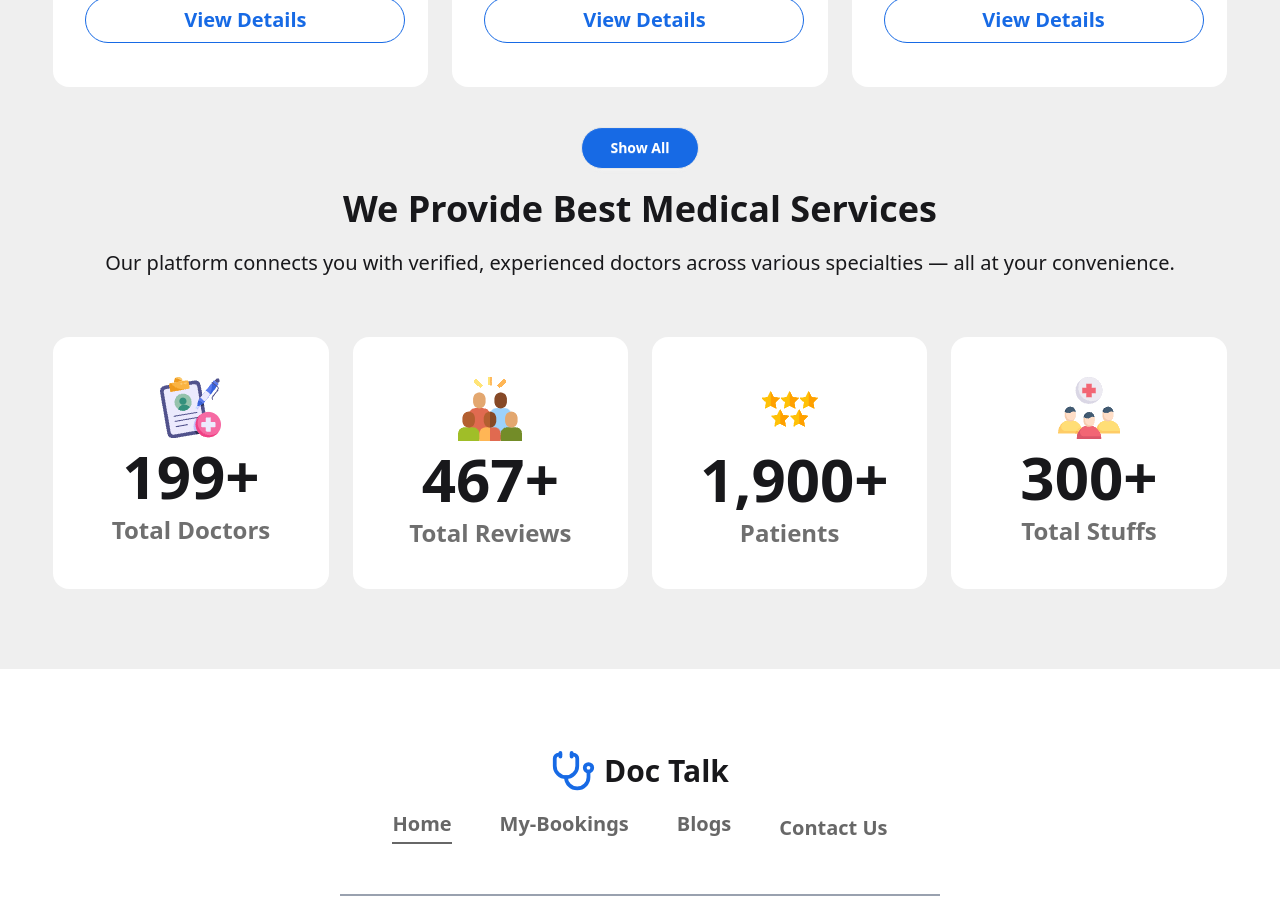
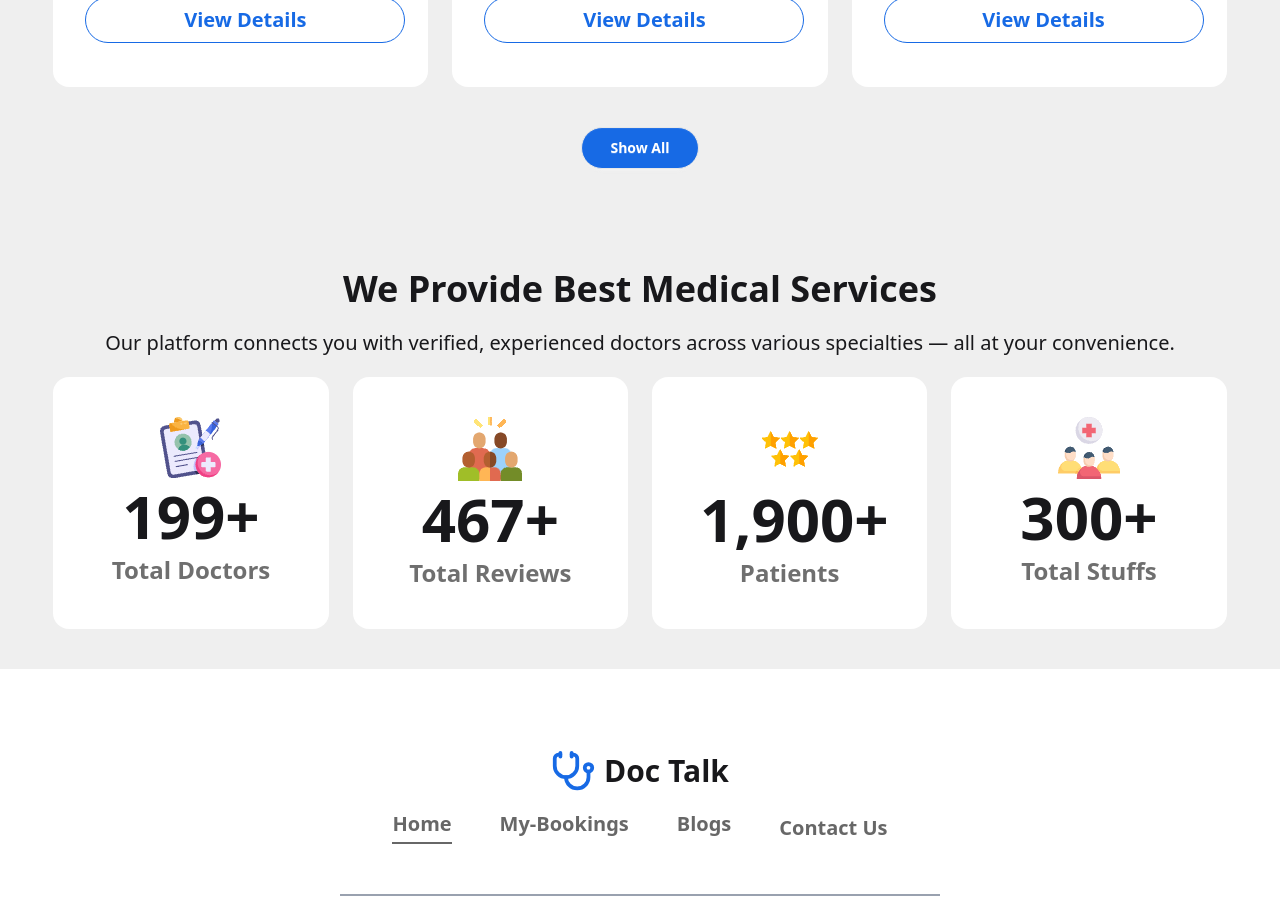
Before and after one commit to noboKumar/Doc-Talk, a React (Vite) app: page / in a window 1280 px wide. Shown: the part 2600-3524 px from the top of the page. Built offline with nearby package versions, Linux system fonts and the light colour scheme.

Commit message:
fix count up component

```diff
--- a/src/Pages/Home.jsx
+++ b/src/Pages/Home.jsx
@@ -1,16 +1,18 @@
-import React from 'react';
-import HeroSection from '../components/HeroSection';
-import DoctorsSection from '../components/DoctorsSection';
-import { useLoaderData } from 'react-router';
+import React from "react";
+import HeroSection from "../components/HeroSection";
+import DoctorsSection from "../components/DoctorsSection";
+import { useLoaderData } from "react-router";
+import CountUpCards from "../components/Ui/CountUpCards";
 
 const Home = () => {
-    const data = useLoaderData()
-    return (
-        <div className='bg-[#EFEFEF]'>
-            <HeroSection></HeroSection>
-            <DoctorsSection data={data}></DoctorsSection>
-        </div>
-    );
+  const data = useLoaderData();
+  return (
+    <div className="bg-[#EFEFEF]">
+      <HeroSection></HeroSection>
+      <DoctorsSection data={data}></DoctorsSection>
+      <CountUpCards></CountUpCards>
+    </div>
+  );
 };
 
 export default Home;
--- a/src/components/DoctorsSection.jsx
+++ b/src/components/DoctorsSection.jsx
@@ -36,17 +36,7 @@ const DoctorsSection = ({ data }) => {
           onClick={() => setShowAll(!showAll)}
           name={showAll ? "Show Less" : "Show All"}
         ></Button>
-        <div className="space-y-5 py-5">
-          <h1 className="text-2xl md:text-4xl font-bold">
-            We Provide Best Medical Services
-          </h1>
-          <p className="md:text-xl">
-            Our platform connects you with verified, experienced doctors across
-            various specialties — all at your convenience.{" "}
-          </p>
-        </div>
       </div>
-      <CountUpCards />
     </div>
   );
 };
--- a/src/components/Ui/CountUpCards.jsx
+++ b/src/components/Ui/CountUpCards.jsx
@@ -7,34 +7,51 @@ import CountUp from "react-countup";
 
 const CountUpCards = () => {
   return (
+    <div className="w-11/12 mx-auto pb-10">
+      <div className="space-y-5 py-5 text-center">
+        <h1 className="text-2xl md:text-4xl font-bold">
+          We Provide Best Medical Services
+        </h1>
+        <p className="md:text-xl">
+          Our platform connects you with verified, experienced doctors across
+          various specialties — all at your convenience.{" "}
+        </p>
+      </div>
       <div className="grid md:grid-cols-2 lg:grid-cols-4 gap-6 text-center">
         <div className="space-y-2 bg-white rounded-2xl px-12 py-10">
           <img className="mx-auto" src={Icon1} alt="" />
           <h1 className="text-6xl font-bold">
-            <CountUp start={0} end={199} suffix="+" duration={5}></CountUp>
+            <CountUp enableScrollSpy="true" scrollSpyOnce="true" start={0} end={199} suffix="+" duration={5}></CountUp>
           </h1>
-        <p className="text-2xl text-[#0F0F0F99] font-semibold">Total Doctors</p>
+          <p className="text-2xl text-[#0F0F0F99] font-semibold">
+            Total Doctors
+          </p>
         </div>
         <div className="space-y-2 bg-white rounded-2xl px-12 py-10">
           <img className="mx-auto" src={Icon2} alt="" />
           <h1 className="text-6xl font-bold">
-        <CountUp start={0} end={467} suffix="+" duration={5}></CountUp>
+            <CountUp enableScrollSpy="true" scrollSpyOnce="true" start={0} end={467} suffix="+" duration={5}></CountUp>
           </h1>
-        <p className="text-2xl text-[#0F0F0F99] font-semibold">Total Reviews</p>
+          <p className="text-2xl text-[#0F0F0F99] font-semibold">
+            Total Reviews
+          </p>
         </div>
         <div className="space-y-2 bg-white rounded-2xl px-12 py-10">
           <img className="mx-auto" src={Icon3} alt="" />
           <h1 className="text-6xl font-bold">
-        <CountUp start={0} end={1900} suffix="+" duration={5}></CountUp>
+            <CountUp enableScrollSpy="true" scrollSpyOnce="true" start={0} end={1900} suffix="+" duration={5}></CountUp>
           </h1>
           <p className="text-2xl text-[#0F0F0F99] font-semibold">Patients</p>
         </div>
         <div className="space-y-2 bg-white rounded-2xl px-12 py-10">
           <img className="mx-auto" src={Icon4} alt="" />
           <h1 className="text-6xl font-bold">
-        <CountUp start={0} end={300} suffix="+" duration={5}></CountUp>
+            <CountUp enableScrollSpy="true" scrollSpyOnce="true" start={0} end={300} suffix="+" duration={5}></CountUp>
           </h1>
-        <p className="text-2xl text-[#0F0F0F99] font-semibold">Total Stuffs</p>
+          <p className="text-2xl text-[#0F0F0F99] font-semibold">
+            Total Stuffs
+          </p>
+        </div>
       </div>
     </div>
   );
```
Lines whose indentation alone changed are shown as unchanged.
